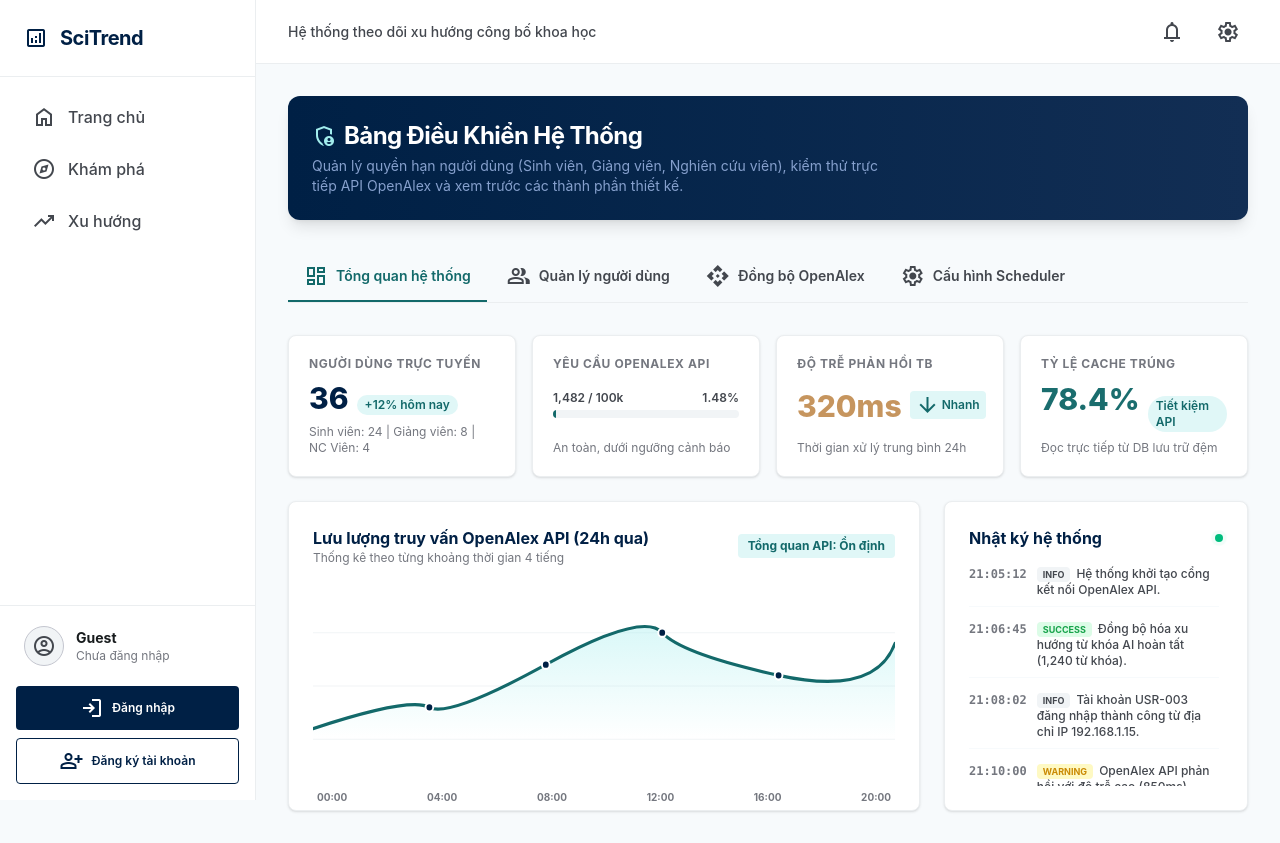
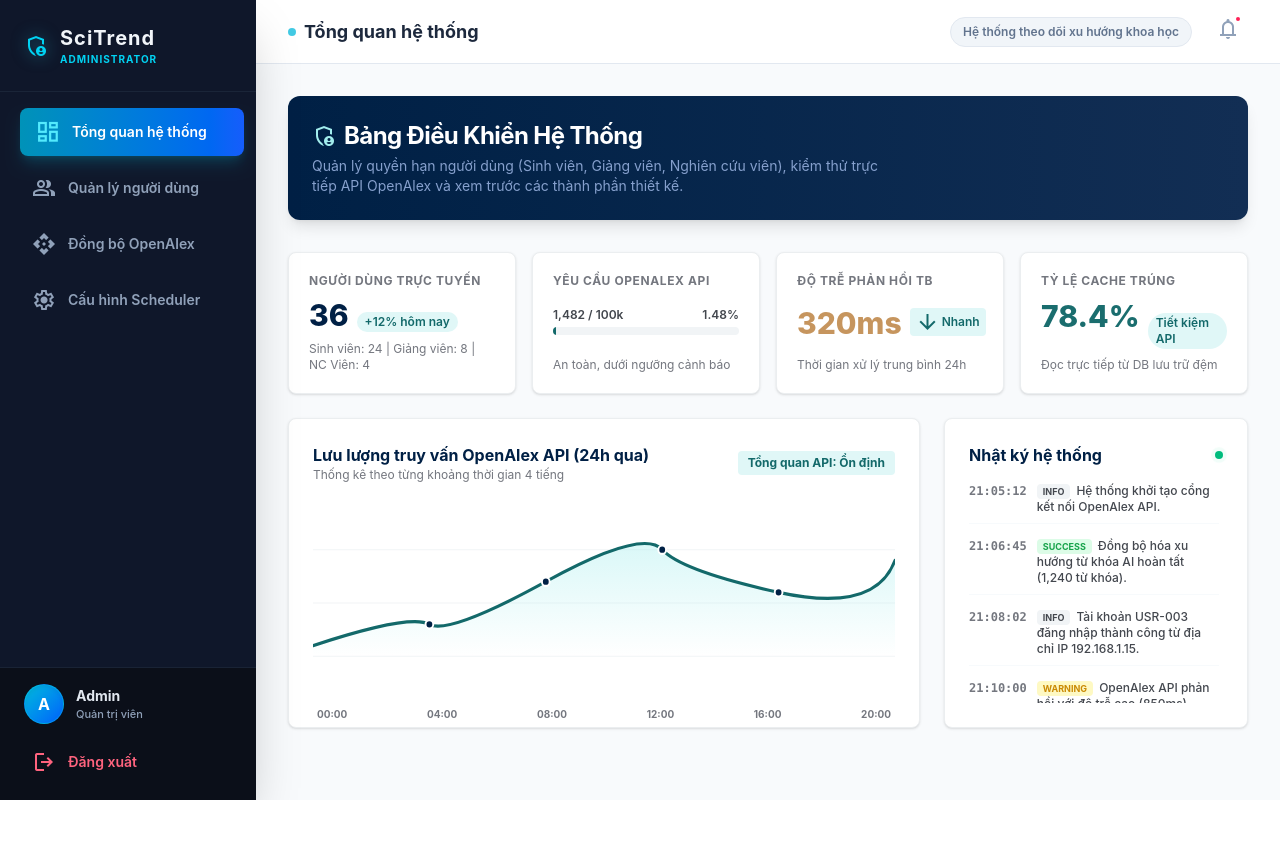
Before and after one commit to Phc253/Scientific-Trend-Front-End---SWP391, a React (Vite) app: page /admin in a window 1280 px wide. After the commit the page ends 800 px from the top, so only its background shows below. Built offline with nearby package versions, Linux system fonts and the light colour scheme.

Commit message:
updated admin Layout

```diff
--- a/src/App.tsx
+++ b/src/App.tsx
@@ -7,6 +7,7 @@ import Dashboard from "./pages/Dashboard";
 import { Login } from "./pages/Login";
 import { Register } from "./pages/Register";
 import Admin from "./pages/Admin";
+import AdminLayout from "./components/admin/AdminLayout";
 import StudentLayout from "./components/student/StudentLayout";
 import StudentDashboard from "./components/student/StudentDashboard";
 import StudentExplore from "./components/student/StudentExplore";
@@ -47,7 +48,7 @@ const App: React.FC = () => {
         />
 
         {/* ==========================================
-            KHU VỰC CHUNG & ADMIN
+            KHU VỰC CHUNG
             (Sử dụng Layout gốc)
         ========================================== */}
         <Route
@@ -58,11 +59,22 @@ const App: React.FC = () => {
                 <Route path="/" element={<Home />} />
                 <Route path="/search" element={<Search />} />
                 <Route path="/dashboard" element={<Dashboard />} />
-                <Route path="/admin" element={<Admin />} />
                 <Route path="/login" element={<Login />} />
                 <Route path="/register" element={<Register />} />
               </Routes>
             </Layout>
+          }
+        />
+
+        {/* ==========================================
+            KHU VỰC DÀNH CHO ADMIN
+        ========================================== */}
+        <Route
+          path="/admin/*"
+          element={
+            <AdminLayout>
+              <Admin />
+            </AdminLayout>
           }
         />
 
--- /dev/null
+++ b/src/components/admin/AdminLayout.tsx
@@ -0,0 +1,139 @@
+import React from "react";
+import { Link, useLocation, useNavigate } from "react-router-dom";
+
+const AdminLayout: React.FC<{ children: React.ReactNode }> = ({ children }) => {
+  const location = useLocation();
+  const navigate = useNavigate();
+
+  const handleLogout = () => {
+    localStorage.removeItem("token");
+    localStorage.removeItem("userName");
+    localStorage.removeItem("userRoles");
+    navigate("/login");
+  };
+
+  const navItems = [
+    { path: "/admin", icon: "dashboard", label: "Tổng quan hệ thống" },
+    { path: "/admin/users", icon: "group", label: "Quản lý người dùng" },
+    { path: "/admin/api", icon: "api", label: "Đồng bộ OpenAlex" },
+    { path: "/admin/scheduler", icon: "settings", label: "Cấu hình Scheduler" },
+  ];
+
+  // Helper to determine if a path is active
+  // Since "/" is "/admin" and others are "/admin/users", etc.
+  const isTabActive = (itemPath: string) => {
+    if (itemPath === "/admin") {
+      return location.pathname === "/admin" || location.pathname === "/admin/";
+    }
+    return location.pathname.startsWith(itemPath);
+  };
+
+  const currentLabel = navItems.find((i) => isTabActive(i.path))?.label || "Bảng Điều Khiển";
+
+  return (
+    <div className="flex h-screen bg-[#f8fafc] font-sans text-slate-800">
+      {/* Sidebar - Tông màu Slate/Navy đậm chất quản trị và bảo mật */}
+      <aside className="w-64 bg-[#0f172a] text-white flex flex-col shadow-2xl z-10">
+        {/* Header thương hiệu */}
+        <div className="p-6 flex items-center gap-3 border-b border-slate-800/80 shrink-0">
+          <span className="material-symbols-outlined text-3xl text-cyan-400 drop-shadow-[0_0_8px_rgba(34,211,238,0.5)]">
+            admin_panel_settings
+          </span>
+          <div>
+            <h1 className="text-xl font-bold tracking-wider text-slate-100">SciTrend</h1>
+            <p className="text-[10px] text-cyan-400 font-bold uppercase tracking-widest">
+              Administrator
+            </p>
+          </div>
+        </div>
+
+        {/* Danh sách Menu */}
+        <nav className="flex-1 p-4 space-y-2 overflow-y-auto">
+          {navItems.map((item) => {
+            const isActive = isTabActive(item.path);
+            return (
+              <Link
+                key={item.path}
+                to={item.path}
+                className={`flex items-center gap-3 px-4 py-3 rounded-lg text-sm font-semibold transition-all duration-300 ${
+                  isActive
+                    ? "bg-gradient-to-r from-cyan-600 to-blue-600 text-white shadow-lg shadow-cyan-500/20 translate-x-1"
+                    : "text-slate-400 hover:bg-slate-800/60 hover:text-slate-100"
+                }`}
+              >
+                <span className={`material-symbols-outlined text-[20px] transition-transform duration-300 ${
+                  isActive ? "scale-110 text-cyan-300" : ""
+                }`}>
+                  {item.icon}
+                </span>
+                <span>{item.label}</span>
+              </Link>
+            );
+          })}
+        </nav>
+
+        {/* Thông tin Quản trị viên (Góc dưới bên trái) */}
+        <div className="p-4 border-t border-slate-800/80 shrink-0 bg-[#0b0f19]">
+          <div className="flex items-center gap-3 mb-4 px-2">
+            <div className="w-10 h-10 rounded-full bg-gradient-to-br from-cyan-500 to-blue-600 text-white flex items-center justify-center font-bold border border-cyan-400/30 shrink-0 shadow-inner">
+              {localStorage.getItem("userName")?.charAt(0).toUpperCase() || "A"}
+            </div>
+            <div className="overflow-hidden">
+              <p className="text-sm font-bold text-slate-200 truncate">
+                {localStorage.getItem("userName") || "Admin"}
+              </p>
+              <p className="text-[11px] text-slate-400 font-medium truncate">
+                Quản trị viên
+              </p>
+            </div>
+          </div>
+
+          <button
+            onClick={handleLogout}
+            className="flex items-center gap-3 w-full px-4 py-2.5 text-sm font-semibold text-rose-400 hover:bg-rose-500/10 hover:text-rose-300 rounded-lg transition-all duration-200 cursor-pointer"
+          >
+            <span className="material-symbols-outlined text-[20px]">
+              logout
+            </span>
+            <span>Đăng xuất</span>
+          </button>
+        </div>
+      </aside>
+
+      {/* Vùng Nội Dung Chính */}
+      <main className="flex-1 flex flex-col h-screen overflow-hidden">
+        {/* Top Header */}
+        <header className="h-16 bg-white border-b border-slate-200 flex items-center justify-between px-8 shadow-sm shrink-0">
+          <div className="flex items-center gap-2">
+            <span className="h-2 w-2 rounded-full bg-cyan-500 animate-pulse"></span>
+            <h2 className="text-lg font-bold text-slate-800">
+              {currentLabel}
+            </h2>
+          </div>
+
+          <div className="flex items-center gap-4">
+            <div className="text-xs font-semibold text-slate-500 bg-slate-100 px-3 py-1.5 rounded-full border border-slate-200">
+              Hệ thống theo dõi xu hướng khoa học
+            </div>
+            <button
+              className="relative p-2 text-slate-400 hover:text-cyan-600 transition-colors rounded-full hover:bg-slate-50"
+              title="Thông báo hệ thống"
+            >
+              <span className="material-symbols-outlined">notifications</span>
+              <span className="absolute top-1.5 right-1.5 w-2 h-2 bg-rose-500 rounded-full border-2 border-white"></span>
+            </button>
+          </div>
+        </header>
+
+        {/* Dynamic Content */}
+        <div className="flex-1 overflow-y-auto p-8 bg-slate-50">
+          <div className="max-w-7xl mx-auto space-y-8 animate-fadeIn">
+            {children}
+          </div>
+        </div>
+      </main>
+    </div>
+  );
+};
+
+export default AdminLayout;
--- a/src/pages/Admin.tsx
+++ b/src/pages/Admin.tsx
@@ -1,4 +1,5 @@
 import React, { useState } from "react";
+import { useLocation } from "react-router-dom";
 import { AdminOverview } from "../components/admin/AdminOverview";
 import { AdminUsers } from "../components/admin/AdminUsers";
 import { AdminOpenAlex } from "../components/admin/AdminOpenAlex";
@@ -6,8 +7,17 @@ import { AdminOpenAlexConfig } from "../components/admin/AdminOpenAlexConfig";
 import type { SystemLog } from "../types/admin";
 
 const Admin: React.FC = () => {
-  // 1. Quản lý Tabs
-  const [activeTab, setActiveTab] = useState<"overview" | "users" | "api" | "templates" | "scheduler">("overview");
+  const location = useLocation();
+
+  // Determine active tab based on route path
+  let activeTab: "overview" | "users" | "api" | "templates" | "scheduler" = "overview";
+  if (location.pathname.includes("/users")) {
+    activeTab = "users";
+  } else if (location.pathname.includes("/api")) {
+    activeTab = "api";
+  } else if (location.pathname.includes("/scheduler")) {
+    activeTab = "scheduler";
+  }
 
   // 2. Hệ thống logs giả lập
   const [logs, setLogs] = useState<SystemLog[]>([
@@ -43,55 +53,7 @@ const Admin: React.FC = () => {
 
         </div>
       </div>
-
-      {/* Bộ Điều Hướng Tabs */}
-      <div className="flex border-b border-[#ebeef0] gap-1 overflow-x-auto">
-        <button
-          onClick={() => setActiveTab("overview")}
-          className={`flex items-center gap-2 py-3 px-4 text-sm font-semibold transition-all border-b-2 cursor-pointer ${
-            activeTab === "overview"
-              ? "border-[#13696a] text-[#13696a]"
-              : "border-transparent text-[#43474e] hover:text-[#002045] hover:border-[#ebeef0]"
-          }`}
-        >
-          <span className="material-symbols-outlined text-lg">dashboard</span>
-          Tổng quan hệ thống
-        </button>
-        <button
-          onClick={() => setActiveTab("users")}
-          className={`flex items-center gap-2 py-3 px-4 text-sm font-semibold transition-all border-b-2 cursor-pointer ${
-            activeTab === "users"
-              ? "border-[#13696a] text-[#13696a]"
-              : "border-transparent text-[#43474e] hover:text-[#002045] hover:border-[#ebeef0]"
-          }`}
-        >
-          <span className="material-symbols-outlined text-lg">group</span>
-          Quản lý người dùng
-        </button>
-        <button
-          onClick={() => setActiveTab("api")}
-          className={`flex items-center gap-2 py-3 px-4 text-sm font-semibold transition-all border-b-2 cursor-pointer ${
-            activeTab === "api"
-              ? "border-[#13696a] text-[#13696a]"
-              : "border-transparent text-[#43474e] hover:text-[#002045] hover:border-[#ebeef0]"
-          }`}
-        >
-          <span className="material-symbols-outlined text-lg">api</span>
-          Đồng bộ OpenAlex
-        </button>
-        <button
-          onClick={() => setActiveTab("scheduler")}
-          className={`flex items-center gap-2 py-3 px-4 text-sm font-semibold transition-all border-b-2 cursor-pointer ${
-            activeTab === "scheduler"
-              ? "border-[#13696a] text-[#13696a]"
-              : "border-transparent text-[#43474e] hover:text-[#002045] hover:border-[#ebeef0]"
-          }`}
-        >
-          <span className="material-symbols-outlined text-lg">settings</span>
-          Cấu hình Scheduler
-        </button>
-
-      </div>
+      {/* Left bar layout handles navigation */}
 
       {/* NỘI DUNG TỪNG TABS */}
       {activeTab === "overview" && <AdminOverview logs={logs} />}
```
